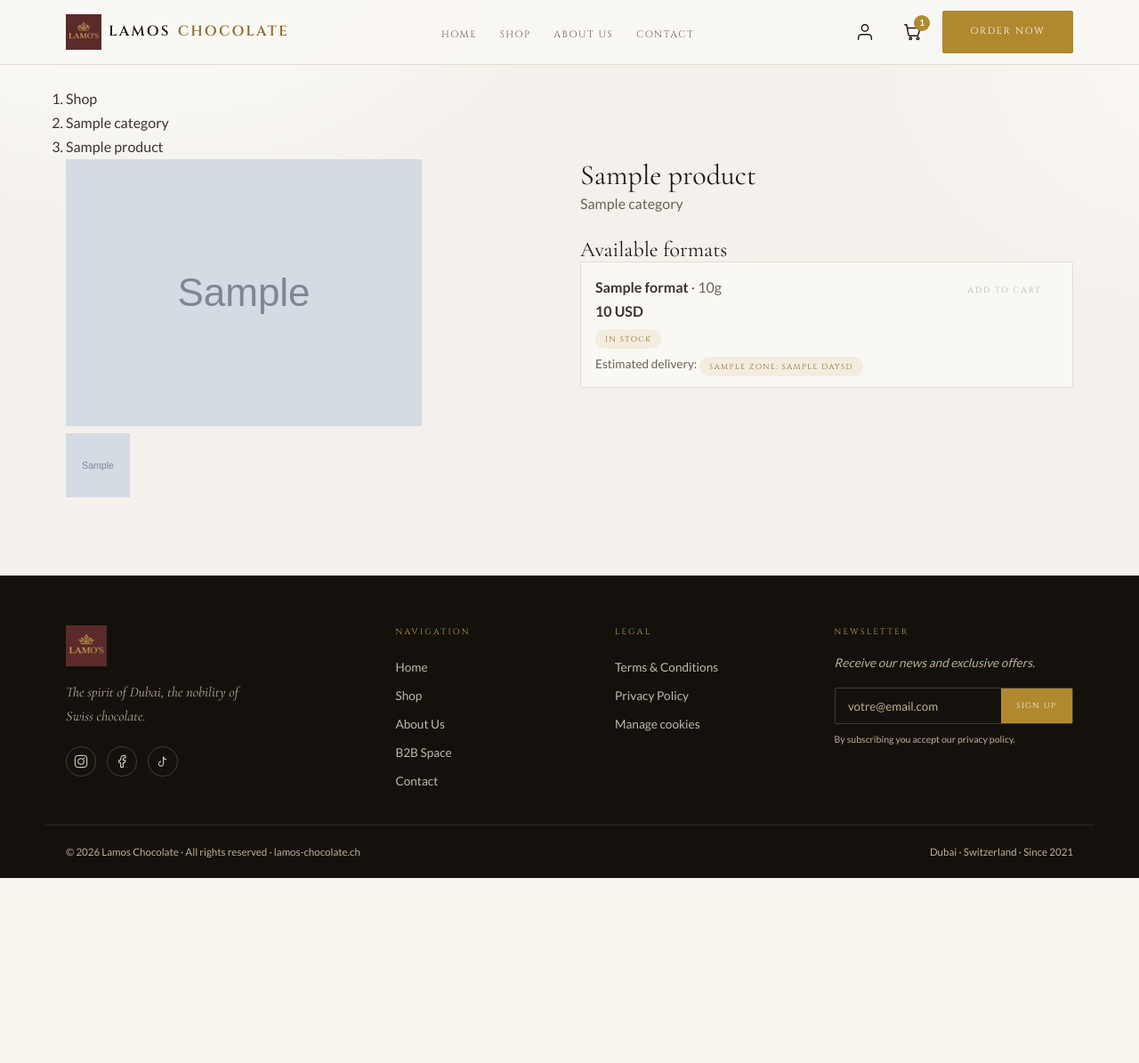
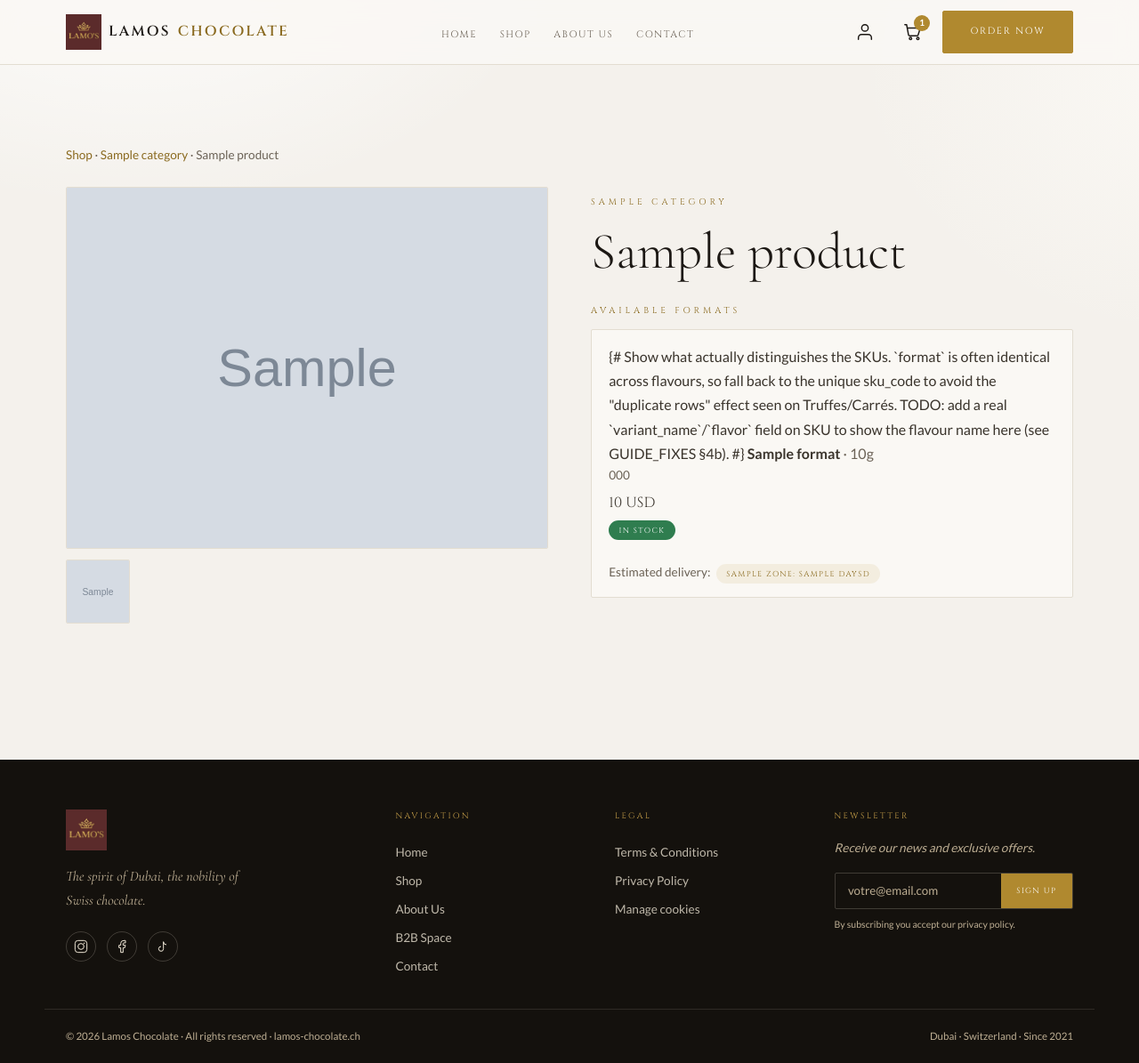
Before and after one commit to SaraEstelle/Lamos-chocolate, a Django app: template backend/templates/shop/product.html in a window 1280 px wide. Shown: the whole page at 89% size. Before the commit the page ends 987 px from the top, so only its background shows below. Run offline with Django 5.2, Linux system fonts and the light colour scheme; the template is opened without the code that fills it: most values are stand-ins (such as "Sample title", 1, 10 or a date in 2020); grey boxes marked "Sample" are stand-in pictures.

Commit message:
refactor(shop): rebuild product page in Marbre
Two-column story-first layout (story -> ingredients -> allergens ->
formats), Marbre cards for SKUs, and show sku_code to disambiguate
same-format flavour variants. Removes Bootstrap grid/list-group.

```diff
--- a/backend/templates/shop/product.html
+++ b/backend/templates/shop/product.html
@@ -4,118 +4,127 @@
 {% block title %}{{ product|localized:"name" }} — Lamos Chocolate{% endblock %}
 
 {% block content %}
-<div class="container my-4">
-  <nav aria-label="breadcrumb">
-    <ol class="breadcrumb">
-      <li class="breadcrumb-item"><a href="{% url 'shop:catalog' %}">{% trans "Shop" %}</a></li>
-      <li class="breadcrumb-item">
-        <a href="{% url 'shop:category' slug=product.category.slug %}">{{ product.category|localized:"name" }}</a>
-      </li>
-      <li class="breadcrumb-item active" aria-current="page">{{ product|localized:"name" }}</li>
-    </ol>
-  </nav>
+<section class="section container">
 
-  <div class="row g-4">
-    <!-- Image gallery -->
-    <div class="col-12 col-md-6">
+  {# --- Breadcrumb (Marbre, discret) --- #}
+  <p class="muted small" style="margin-bottom:1.5rem;">
+    <a href="{% url 'shop:catalog' %}" style="color:var(--c-gold-3)">{% trans "Shop" %}</a> ·
+    <a href="{% url 'shop:category' slug=product.category.slug %}" style="color:var(--c-gold-3)">{{ product.category|localized:"name" }}</a> ·
+    <span>{{ product|localized:"name" }}</span>
+  </p>
+
+  <div style="display:grid;grid-template-columns:1fr 1fr;gap:3rem;align-items:start;">
+
+    {# ============ LEFT: gallery ============ #}
+    <div>
       {% if images %}
         <img src="{{ product.primary_image_url }}" id="main-product-image"
-             class="img-fluid rounded mb-2" alt="{{ product|localized:'name' }}">
-        <div class="d-flex gap-2 flex-wrap">
+             alt="{{ product|localized:'name' }}"
+             style="width:100%;border:1px solid var(--c-line);border-radius:var(--radius);margin-bottom:.75rem;">
+        <div style="display:flex;gap:.5rem;flex-wrap:wrap;">
           {% for image in images %}
-            <img src="{{ image.image_url }}" class="img-thumbnail"
-                 style="width: 72px; height: 72px; object-fit: cover; cursor: pointer;"
-                 alt="{{ image.alt_text }}"
-                 onclick="document.getElementById('main-product-image').src=this.src">
+            <img src="{{ image.image_url }}" alt="{{ image.alt_text }}"
+                 onclick="document.getElementById('main-product-image').src=this.src"
+                 style="width:72px;height:72px;object-fit:cover;border:1px solid var(--c-line);border-radius:var(--radius);cursor:pointer;">
           {% endfor %}
         </div>
       {% else %}
-        <div class="bg-light rounded d-flex align-items-center justify-content-center" style="height: 320px;">
-          <span class="text-muted">{% trans "No image" %}</span>
+        <div style="height:340px;border:1px solid var(--c-line);border-radius:var(--radius);display:flex;align-items:center;justify-content:center;background:var(--c-marble-2);">
+          <span class="muted">{% trans "No image" %}</span>
         </div>
       {% endif %}
     </div>
 
-    <!-- Product info -->
-    <div class="col-12 col-md-6">
-      <h1 class="h3">{{ product|localized:"name" }}</h1>
-      <p class="text-muted">{{ product.category|localized:"name" }}</p>
+    {# ============ RIGHT: story + info ============ #}
+    <div>
+      <p class="eyebrow">{{ product.category|localized:"name" }}</p>
+      <h1 class="h-display" style="margin-bottom:1rem;">{{ product|localized:"name" }}</h1>
 
+      {# 1) STORYTELLING — the product presentation paragraph #}
       {% with description=product|localized:"description" %}
-        {% if description %}<p>{{ description|linebreaks }}</p>{% endif %}
-      {% endwith %}
-
-      {% with ingredients=product|localized:"ingredients" %}
-        {% if ingredients %}
-          <h2 class="h6 mt-3">{% trans "Ingredients" %}</h2>
-          <p class="small text-muted">{{ ingredients }}</p>
+        {% if description %}
+          <div class="muted" style="line-height:1.9;margin-bottom:1.75rem;">{{ description|linebreaks }}</div>
         {% endif %}
       {% endwith %}
 
-      {% with allergens=product|localized:"allergens" %}
-        {% if allergens %}
-          <h2 class="h6 mt-3">{% trans "Allergens" %}</h2>
-          <p class="small text-muted">{{ allergens }}</p>
+      {# 2) INGREDIENTS #}
+      {% with ingredients=product|localized:"ingredients" %}
+        {% if ingredients %}
+          <h2 class="eyebrow">{% trans "Ingredients" %}</h2>
+          <p class="muted" style="margin-bottom:1.25rem;">{{ ingredients }}</p>
         {% endif %}
       {% endwith %}
 
-      <!-- Available formats (SKUs) -->
-      <h2 class="h5 mt-4">{% trans "Available formats" %}</h2>
+      {# 3) ALLERGENS #}
+      {% with allergens=product|localized:"allergens" %}
+        {% if allergens %}
+          <h2 class="eyebrow">{% trans "Allergens" %}</h2>
+          <p class="muted" style="margin-bottom:1.75rem;">{{ allergens }}</p>
+        {% endif %}
+      {% endwith %}
+
+      {# 4) FORMATS / VARIANTS #}
+      <h2 class="eyebrow">{% trans "Available formats" %}</h2>
       {% url 'cart:add' as cart_add_url %}
-      <ul class="list-group mb-3">
+      <div style="display:flex;flex-direction:column;gap:.85rem;">
         {% for sku in skus %}
-          <li class="list-group-item">
-            <div class="d-flex justify-content-between align-items-start">
+          <div style="border:1px solid var(--c-line);border-radius:var(--radius);padding:1rem 1.2rem;background:var(--c-ivory);">
+            <div style="display:flex;justify-content:space-between;align-items:flex-start;gap:1rem;flex-wrap:wrap;">
               <div>
+                {# Show what actually distinguishes the SKUs. `format` is often
+                   identical across flavours, so fall back to the unique sku_code
+                   to avoid the "duplicate rows" effect seen on Truffes/Carrés.
+                   TODO: add a real `variant_name`/`flavor` field on SKU to show
+                   the flavour name here (see GUIDE_FIXES §4b). #}
                 <strong>{{ sku.format }}</strong>
-                {% if sku.weight_g %}<span class="text-muted">· {{ sku.weight_g }}g</span>{% endif %}
-                <div class="fw-bold">{{ sku.price }} {{ sku.currency }}</div>
+                {% if sku.weight_g %}<span class="muted">· {{ sku.weight_g }}g</span>{% endif %}
+                <div class="muted small">{{ sku.sku_code }}</div>
+                <div style="font-family:var(--font-title);margin-top:.35rem;">{{ sku.price }} {{ sku.currency }}</div>
                 {% if sku.stock.quantity > 0 %}
-                  <span class="badge bg-success">{% trans "In stock" %}</span>
+                  <span class="badge badge--new">{% trans "In stock" %}</span>
                 {% else %}
-                  <span class="badge bg-secondary">{% trans "Out of stock" %}</span>
+                  <span class="badge">{% trans "Out of stock" %}</span>
                 {% endif %}
               </div>
               <div>
                 {% if cart_add_url %}
-                  <form action="{{ cart_add_url }}" method="post" class="d-flex gap-1"
+                  <form action="{{ cart_add_url }}" method="post"
+                        style="display:flex;gap:.4rem;align-items:center;"
                         data-cart-add data-added-label="{% trans 'Added to your cart.' %}">
                     {% csrf_token %}
                     <input type="hidden" name="sku_id" value="{{ sku.id }}">
                     <input type="number" name="quantity" value="1" min="1"
-                           class="form-control form-control-sm" style="width: 64px;">
-                    <button type="submit" class="btn btn-dark btn-sm"
+                           class="field-input" style="width:64px;">
+                    <button type="submit" class="btn btn-gold btn-sm"
                             {% if sku.stock.quantity == 0 %}disabled{% endif %}>
                       {% trans "Add to cart" %}
                     </button>
                   </form>
-                {% else %}
-                  {# Cart app not wired yet — graceful degradation. #}
-                  <button type="button" class="btn btn-dark btn-sm" disabled
-                          title="{% trans 'Cart coming soon' %}">
-                    {% trans "Add to cart" %}
-                  </button>
                 {% endif %}
               </div>
             </div>
 
-            <!-- Estimated delivery per shipping zone (Approach A) -->
             {% if sku.delivery_estimates %}
-              <div class="mt-2 small text-muted">
-                <span class="me-1">{% trans "Estimated delivery:" %}</span>
+              <div class="muted small" style="margin-top:.6rem;">
+                {% trans "Estimated delivery:" %}
                 {% for estimate in sku.delivery_estimates %}
-                  <span class="badge bg-light text-dark border">
-                    {{ estimate.zone.zone_name }}: {{ estimate.days }}{% trans "d" %}
-                  </span>
+                  <span class="badge" style="margin-left:.25rem;">{{ estimate.zone.zone_name }}: {{ estimate.days }}{% trans "d" %}</span>
                 {% endfor %}
               </div>
             {% endif %}
-          </li>
+          </div>
         {% empty %}
-          <li class="list-group-item text-muted">{% trans "No formats available." %}</li>
+          <p class="muted">{% trans "No formats available." %}</p>
         {% endfor %}
-      </ul>
+      </div>
     </div>
   </div>
-</div>
+</section>
+
+<style>
+  @media (max-width:768px){
+    section.section .container, /* safety */
+    div[style*="grid-template-columns:1fr 1fr"]{grid-template-columns:1fr !important;}
+  }
+</style>
 {% endblock %}
```
